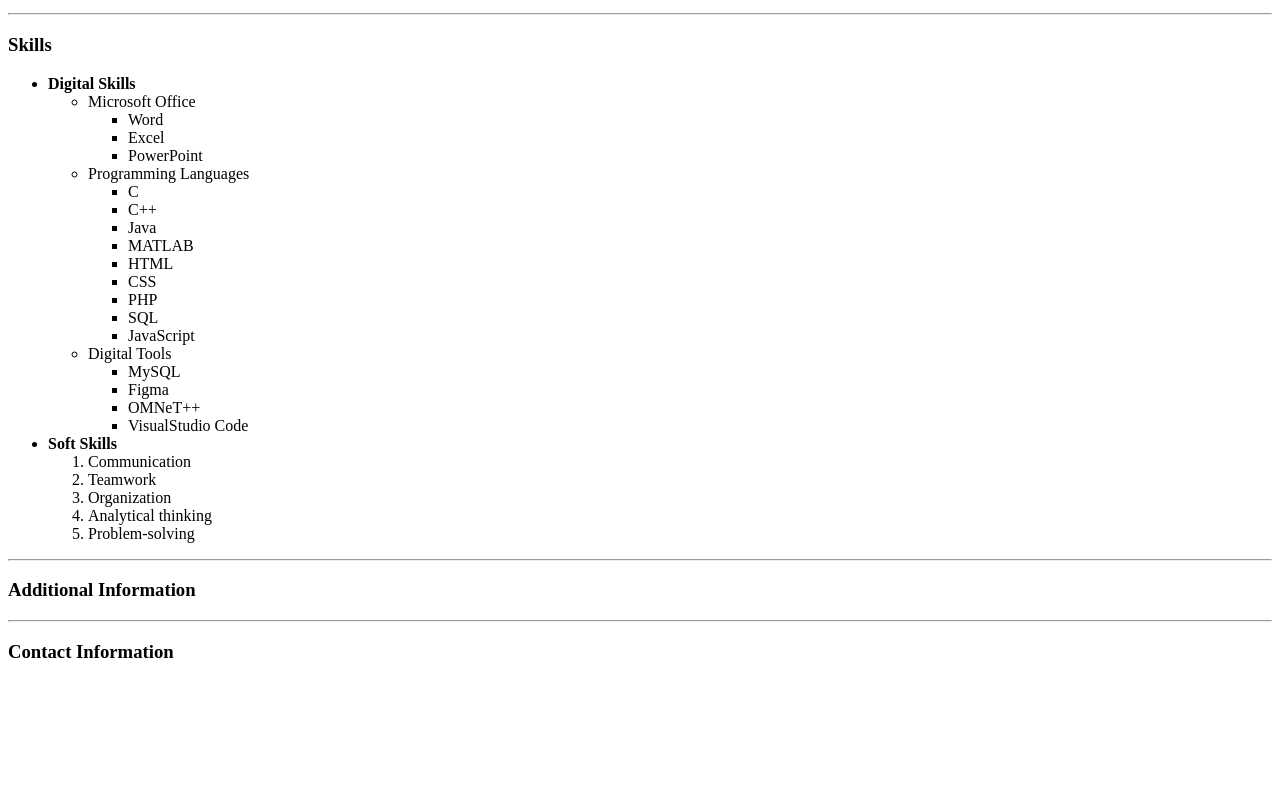
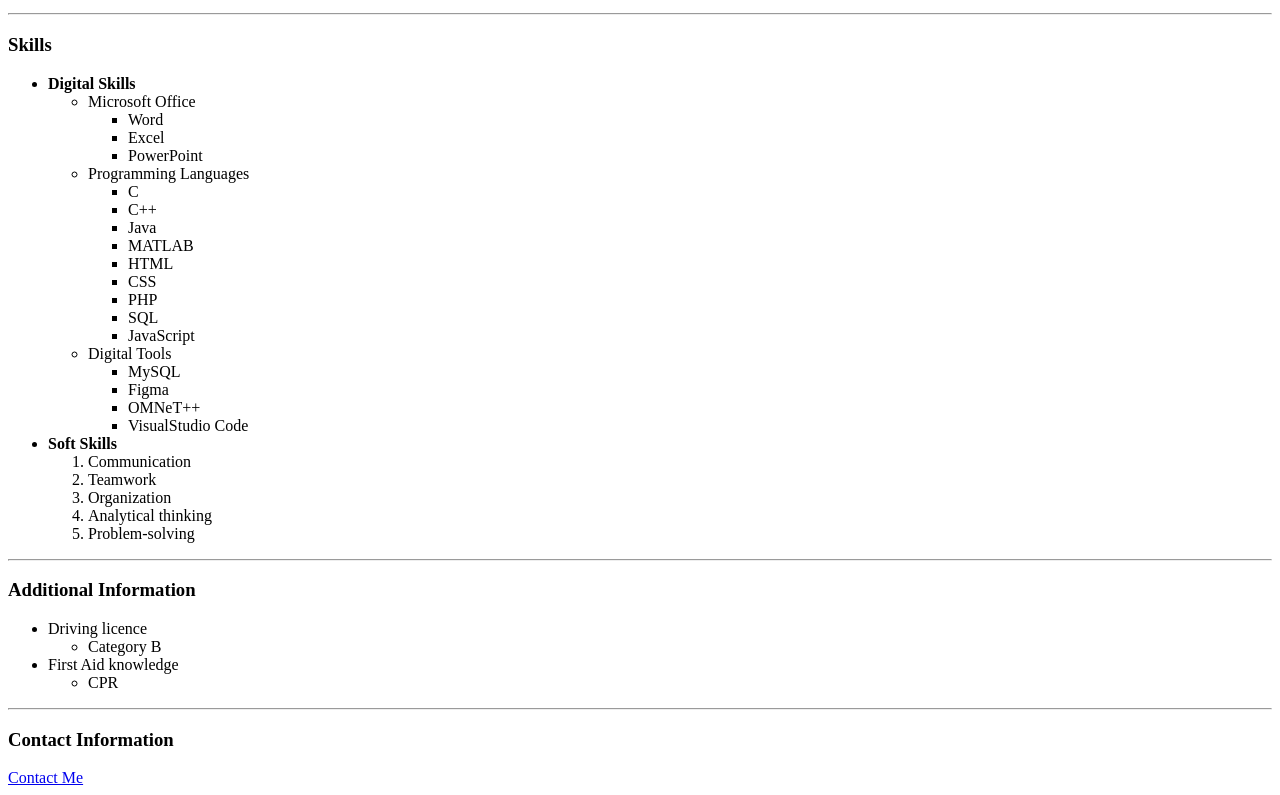
Before and after one commit to jimis123/Full_Portfolio, a plain HTML site: page index.html in a window 1280 px wide. Shown: the part 1220-2015 px from the top of the page. Before the commit the page ends 1901 px from the top, so only its background shows below. Drawn offline with Linux system fonts and the light colour scheme.

Commit message:
Add files via upload

```diff
--- a/index.html
+++ b/index.html
@@ -144,8 +144,21 @@
     </ul>
     <hr/>
     <h3>Additional Information</h3>
+    <p>
+        <ul>
+            <li>Driving licence</li>
+            <ul>
+                <li>Category B</li>
+            </ul>
+            <li>First Aid knowledge</li>
+            <ul>
+                <li>CPR</li>
+            </ul>
+        </ul>
+    </p>
     <hr/>
     <h3>Contact Information</h3>
+    <a href="./Contact.html">Contact Me</a>
 
 </body>
 
```
Also changed, not shown: Contact.html (added, +15 -0 lines).
